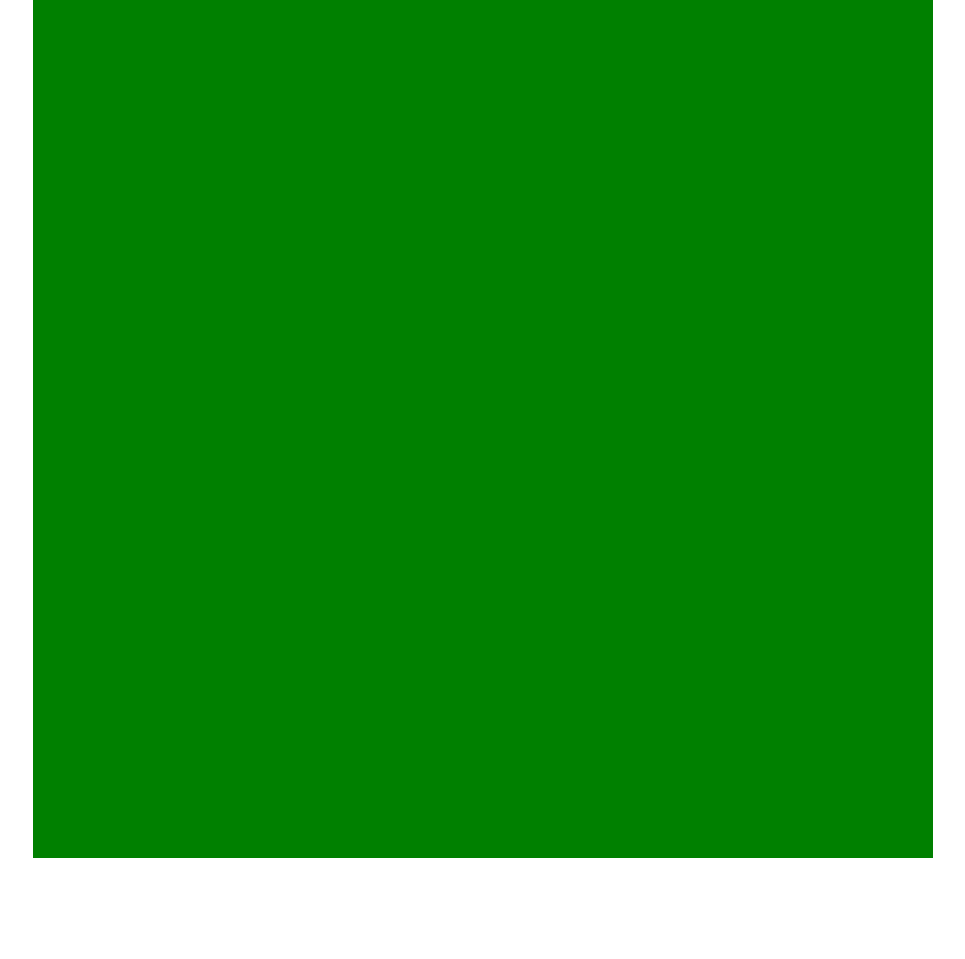
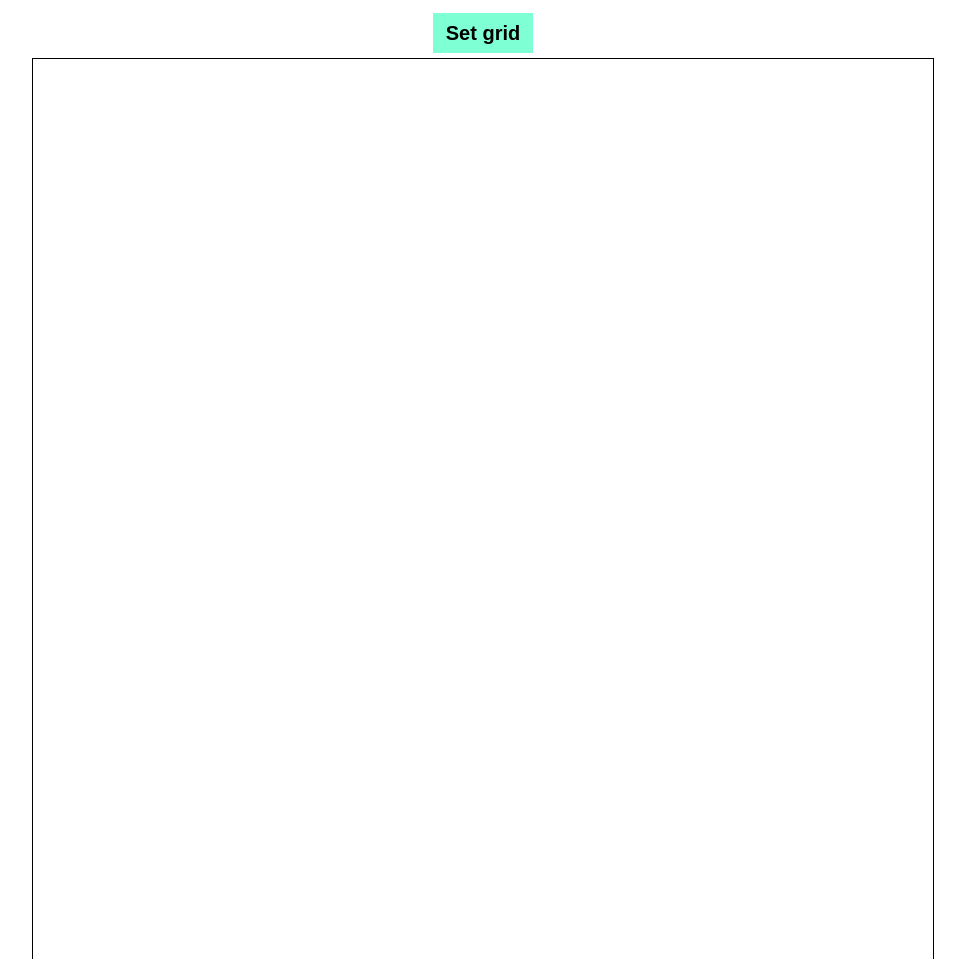
Before and after one commit to MDIE2202/sketchpad, a plain HTML site: page index.html in a window 1280 px wide. Shown: the whole page, without its empty margins (157-1122 px from the left). Before the commit the page ends 858 px from the top, so only its background shows below. Drawn offline with Linux system fonts and the light colour scheme.

Commit message:
added a reset button and a function that changes the color to a random RGB color

```diff
--- a/index.html
+++ b/index.html
@@ -9,8 +9,9 @@
     <link rel="stylesheet" href = 'style.css'>
 </head>
 <body>
-    <div class = 'main_container'>
-
+    <div class = 'main_body'>
+        <div class = 'header'><button class = set>Set grid</button></div>
+        <div class = 'main_container'></div>
     </div>
 
 </body>
--- a/script.js
+++ b/script.js
@@ -16,12 +16,38 @@ grid = (size) => {
     main_container = document.querySelector('.main_container')
     main_container.appendChild(column);
 
-
 }
 
 grid(100)
 
+rand_color = () =>{
+    let rand = Math.floor(Math.random()*255);
+    let rand2 = Math.floor(Math.random()*255);
+    let rand3 = Math.floor(Math.random()*255);
+    color = `rgb(${rand},${rand2},${rand3})`
+    return color
+}
 
+user_input = () => {
+    user = prompt('Enter a grid size between 10 and 100:')
+    if(user > 100){
+        user = 100;
+    }
+    else if(user < 10){
+        user = 10;
+    }
+    else{}
+
+    const clean = document.querySelector('.main_container')
+    clean.innerHTML = '';
+    grid(user);
+    hover_actions = document.querySelectorAll('.box');
+    hover_actions.forEach(box => box.addEventListener('mouseover', function(){this.style.backgroundColor = rand_color()}))
+
+}
 
 hover_actions = document.querySelectorAll('.box');
-hover_actions.forEach(box => box.addEventListener('mouseover', function(){this.classList.add('color_change')}))
+hover_actions.forEach(box => box.addEventListener('mouseover', function(){this.style.backgroundColor = rand_color()}))
+
+set_grid = document.querySelector('.set');
+set_grid.addEventListener('click', function(){user_input()});
--- a/style.css
+++ b/style.css
@@ -1,5 +1,29 @@
 body, HTML{
 height: 100%;
+}
+
+.main_body{
+    display: flex;
+    flex-direction: column;
+    justify-content: center;
+    align-items: center;
+}
+
+.header{
+    height: 50px;
+    width: 100%;
+    display: flex;
+    justify-content: center;
+    align-items: center;
+}
+
+.set{
+    border: none;
+    background-color:aquamarine;
+    height: 40px;
+    width: 100px;
+    font-size: 20px;
+    font-weight: bold;
 }
 
 .main_container{
@@ -16,6 +40,8 @@ height: 100%;
     width: 900px;
     justify-content:center;
     align-items: center;
+    border-style: solid;
+    border-width: 1px;
 }
 
 .row{
@@ -28,9 +54,9 @@ height: 100%;
 
 .box{
     width: 100%;
-    background-color: green;
+    background-color: white;
 }
 
 .color_change{
-    background-color: pink;
+    background-color: rgb(0,0,0);
 }
```
